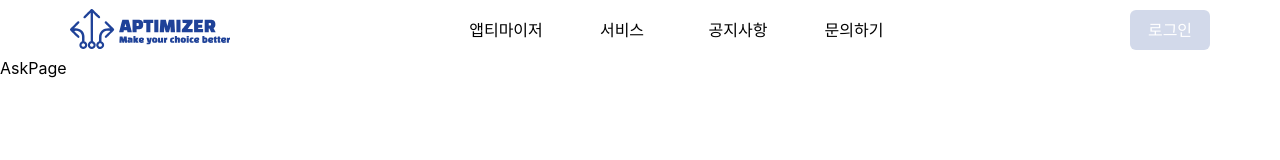
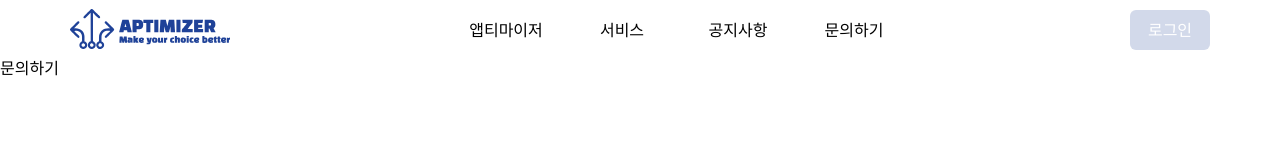
Before and after one commit to aptimizer-co/aptimizer, a Next.js app: page /ask in a window 1280 px wide. Shown: the top 160 px of the page. Built offline with nearby package versions, Linux system fonts and the light colour scheme; a web font is replaced by a local one.

Commit message:
[🗼마크업] `Banner` 마크업

```diff
--- a/src/app/ask/page.tsx
+++ b/src/app/ask/page.tsx
@@ -1,7 +1,16 @@
 import s from "./page.module.css";
 
 const AskPage = () => {
-  return <div>AskPage</div>;
+  return (
+    <main className={s.ask}>
+      <div className={s.banner}>
+        <div className={`${s.container} ${s.bannerInner}`}>
+          <h2 className={s.title}>문의하기</h2>
+        </div>
+      </div>
+      <section className={s.container}></section>
+    </main>
+  );
 };
 
 export default AskPage;
```
